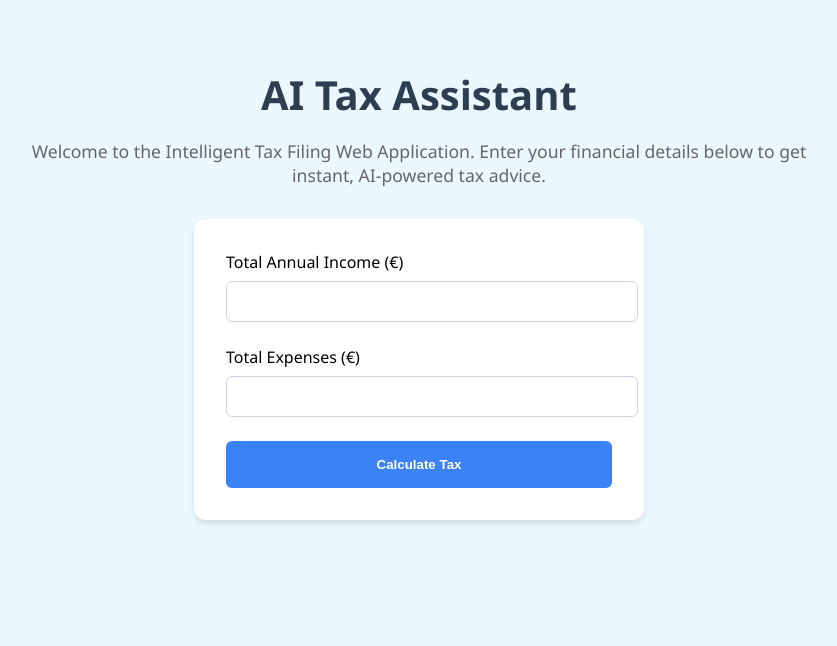
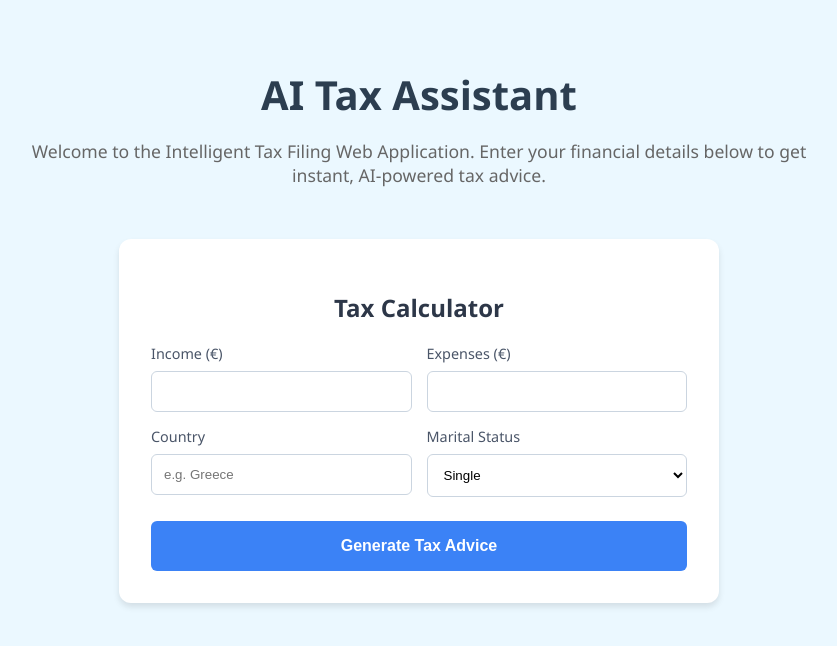
Before and after one commit to GeoNosX/Intelligent-Tax-Filing-Web-Application, a React app in the folder frontend/: page / in a window 1280 px wide. Shown: the top 646 px of the page, without its empty margins (221-1058 px from the left). Built offline with nearby package versions, Linux system fonts and the light colour scheme; the HTML template or start-up script is replaced by a standard one.

Commit message:
+Stream+New Interface

```diff
--- a/frontend/src/components/TaxForm.jsx
+++ b/frontend/src/components/TaxForm.jsx
@@ -5,98 +5,205 @@ function TaxForm() {
   const [formData, setFormData] = useState({
     income: '',
     expenses: '',
-    taxYear: '2025'
+    country: '',
+    marital_status: 'Single'
   });
 
-  // New state to store the response from Python
   const [result, setResult] = useState(null);
+  const [loading, setLoading] = useState(false);
+
+  const [chatQuestion, setChatQuestion] = useState('');
+  const [chatAnswer, setChatAnswer] = useState(''); // Initialize as empty string
+  const [chatLoading, setChatLoading] = useState(false);
 
   const handleChange = (e) => {
-    setFormData({
-      ...formData,
-      [e.target.name]: e.target.value
-    });
+    setFormData({ ...formData, [e.target.name]: e.target.value });
   };
 
+  // --- STREAM 1: Main Calculation ---
   const handleSubmit = async (e) => {
     e.preventDefault();
+    setLoading(true);
+    setResult(null);
+    setChatAnswer('');
 
-    // 1. Prepare the data (convert strings to numbers)
     const payload = {
       income: parseFloat(formData.income),
-      expenses: parseFloat(formData.expenses)
+      expenses: parseFloat(formData.expenses),
+      country: formData.country,
+      marital_status: formData.marital_status
     };
 
     try {
-      // 2. Send data to Python Backend
       const response = await fetch('http://127.0.0.1:8000/calculate-tax', {
         method: 'POST',
-        headers: {
-          'Content-Type': 'application/json',
-        },
+        headers: { 'Content-Type': 'application/json' },
         body: JSON.stringify(payload),
       });
 
-      // 3. Receive the calculation
-      const data = await response.json();
-      setResult(data); // Save the response to display it
+      const reader = response.body.getReader();
+      const decoder = new TextDecoder();
+      let done = false;
+      let isFirstChunk = true;
+      let currentAdvice = "";
+
+      while (!done) {
+        const { value, done: doneReading } = await reader.read();
+        done = doneReading;
+        if (done) break;
+
+        const chunkValue = decoder.decode(value, { stream: true });
+
+        if (isFirstChunk) {
+          const parts = chunkValue.split("\n");
+          if (parts[0]) {
+            const headerData = JSON.parse(parts[0]);
+            setResult({ ...headerData, advice: "" });
+          }
+          if (parts.length > 1) {
+            currentAdvice += parts.slice(1).join("\n");
+            setResult((prev) => ({ ...prev, advice: currentAdvice }));
+          }
+          isFirstChunk = false;
+        } else {
+          currentAdvice += chunkValue;
+          setResult((prev) => ({ ...prev, advice: currentAdvice }));
+        }
+      }
+    } catch (error) {
+      console.error(error);
+      alert("Error connecting to server.");
+    } finally {
+      setLoading(false);
+    }
+  };
+
+  // --- STREAM 2: Chat Question (NEWLY UPDATED) ---
+  const handleChatSubmit = async (e) => {
+    e.preventDefault();
+    if (!chatQuestion.trim()) return;
+
+    setChatLoading(true);
+    setChatAnswer(''); // Clear previous answer to start fresh
+
+    try {
+      const payload = {
+        question: chatQuestion,
+        income: parseFloat(formData.income),
+        expenses: parseFloat(formData.expenses),
+        country: formData.country,
+        marital_status: formData.marital_status,
+        tax_year: "2025"
+      };
+
+      const response = await fetch('http://127.0.0.1:8000/ask-question', {
+        method: 'POST',
+        headers: { 'Content-Type': 'application/json' },
+        body: JSON.stringify(payload),
+      });
+
+      if (!response.ok) throw new Error("Network error");
+
+      // NEW: Use Reader instead of response.json()
+      const reader = response.body.getReader();
+      const decoder = new TextDecoder();
+      let done = false;
+      let currentText = "";
+
+      while (!done) {
+        const { value, done: doneReading } = await reader.read();
+        done = doneReading;
+        if (done) break;
+
+        // Decode the stream chunk
+        const chunkValue = decoder.decode(value, { stream: true });
+
+        // Append to local variable and update state
+        currentText += chunkValue;
+        setChatAnswer(currentText);
+      }
 
     } catch (error) {
-      console.error("Error:", error);
-      alert("Failed to connect to the backend. Is it running?");
+      console.error(error);
+      alert("Chat Error");
+    } finally {
+      setChatLoading(false);
     }
   };
 
   return (
     <div style={styles.container}>
       <form onSubmit={handleSubmit} style={styles.form}>
-        <div style={styles.inputGroup}>
-          <label style={styles.label}>Total Annual Income (€)</label>
-          <input
-            type="number"
-            name="income"
-            value={formData.income}
-            onChange={handleChange}
-            required
-            style={styles.input}
-          />
+        <h2 style={{textAlign: 'center', color: '#2d3748', marginBottom: '20px'}}>Tax Calculator</h2>
+        <div style={styles.gridContainer}>
+          <div style={styles.inputGroup}>
+            <label style={styles.label}>Income (€)</label>
+            <input type="number" name="income" value={formData.income} onChange={handleChange} required style={styles.input} />
+          </div>
+          <div style={styles.inputGroup}>
+            <label style={styles.label}>Expenses (€)</label>
+            <input type="number" name="expenses" value={formData.expenses} onChange={handleChange} required style={styles.input} />
+          </div>
+          <div style={styles.inputGroup}>
+            <label style={styles.label}>Country</label>
+            <input type="text" name="country" placeholder="e.g. Greece" value={formData.country} onChange={handleChange} required style={styles.input} />
+          </div>
+          <div style={styles.inputGroup}>
+            <label style={styles.label}>Marital Status</label>
+            <select name="marital_status" value={formData.marital_status} onChange={handleChange} style={styles.select}>
+              <option value="Single">Single</option>
+              <option value="Married">Married</option>
+            </select>
+          </div>
         </div>
-
-        <div style={styles.inputGroup}>
-          <label style={styles.label}>Total Expenses (€)</label>
-          <input
-            type="number"
-            name="expenses"
-            value={formData.expenses}
-            onChange={handleChange}
-            required
-            style={styles.input}
-          />
-        </div>
-
-        <button type="submit" style={styles.button}>
-          Calculate Tax
+        <button type="submit" style={styles.button} disabled={loading}>
+          {loading ? 'Analyzing...' : 'Generate Tax Advice'}
         </button>
       </form>
 
-      {/* Display the Result from Python */}
       {result && (
         <div style={styles.resultBox}>
           <h3 style={{marginTop: 0, color: '#2c7a7b'}}>Analysis Result</h3>
-
           <div style={styles.summaryGrid}>
             <div style={styles.statItem}>
               <span style={styles.statLabel}>Taxable Income</span>
-              <span style={styles.statValue}>{result.taxable_income.toLocaleString()}€</span>
+              <span style={styles.statValue}>€{result.taxable_income?.toLocaleString()}</span>
             </div>
             <div style={styles.statItem}>
               <span style={styles.statLabel}>Est. Tax (23%)</span>
-              <span style={styles.statValue}>{result.estimated_tax.toLocaleString()}€</span>
+              <span style={styles.statValue}>€{result.estimated_tax?.toLocaleString()}</span>
             </div>
           </div>
-
           <div style={styles.markdownContent}>
             <ReactMarkdown>{result.advice}</ReactMarkdown>
+          </div>
+
+          <div style={styles.chatSection}>
+            <hr style={{border: '0', borderTop: '1px solid #cbd5e0', margin: '20px 0'}} />
+            <h4 style={{marginTop: 0, color: '#4a5568'}}>Ask a follow-up question:</h4>
+
+            <form onSubmit={handleChatSubmit} style={{display: 'flex', gap: '10px'}}>
+              <input
+                type="text"
+                value={chatQuestion}
+                onChange={(e) => setChatQuestion(e.target.value)}
+                placeholder="e.g., Can I deduct rent?"
+                style={styles.chatInput}
+              />
+              <button type="submit" style={styles.chatButton} disabled={chatLoading}>
+                {chatLoading ? '...' : 'Ask'}
+              </button>
+            </form>
+
+            {/* Only show the answer box if there is text in chatAnswer */}
+            {chatAnswer && (
+              <div style={styles.chatAnswer}>
+                <strong>AI Answer:</strong>
+                <div style={{marginTop: '5px'}}>
+                   <ReactMarkdown>{chatAnswer}</ReactMarkdown>
+                </div>
+              </div>
+            )}
           </div>
         </div>
       )}
@@ -105,57 +212,24 @@ function TaxForm() {
 }
 
 const styles = {
-  container: { maxWidth: '450px', margin: '0 auto' },
-  form: {
-    backgroundColor: '#ffffff',
-    padding: '2rem',
-    borderRadius: '12px',
-    boxShadow: '0 4px 6px rgba(0,0,0,0.1)',
-  },
-  inputGroup: { marginBottom: '1.5rem' },
-  label: { display: 'block', marginBottom: '0.5rem', fontWeight: '500' },
-  input: { width: '100%', padding: '0.75rem', borderRadius: '6px', border: '1px solid #cbd5e0' },
-  button: {
-    width: '100%', padding: '1rem', backgroundColor: '#3b82f6', color: 'white',
-    border: 'none', borderRadius: '6px', cursor: 'pointer', fontWeight: 'bold'
-  },
-
-  resultBox: {
-    marginTop: '25px',
-    padding: '20px',
-    backgroundColor: '#f0fff4',
-    border: '1px solid #c6f6d5',
-    borderRadius: '8px',
-    boxShadow: '0 2px 4px rgba(0,0,0,0.05)'
-  },
-  summaryGrid: {
-    display: 'grid',
-    gridTemplateColumns: '1fr 1fr',
-    gap: '15px',
-    marginBottom: '20px',
-    paddingBottom: '15px',
-    borderBottom: '1px solid #c6f6d5'
-  },
-  statItem: {
-    display: 'flex',
-    flexDirection: 'column',
-  },
-  statLabel: {
-    fontSize: '0.85rem',
-    color: '#4a5568',
-    textTransform: 'uppercase',
-    letterSpacing: '0.05em'
-  },
-  statValue: {
-    fontSize: '1.25rem',
-    fontWeight: 'bold',
-    color: '#2f855a'
-  },
-  markdownContent: {
-    lineHeight: '1.6',
-    color: '#2d3748',
-    fontSize: '0.95rem'
-  }
+  container: { maxWidth: '600px', margin: '0 auto', padding: '20px' },
+  form: { backgroundColor: '#fff', padding: '2rem', borderRadius: '12px', boxShadow: '0 4px 6px rgba(0,0,0,0.1)' },
+  gridContainer: { display: 'grid', gridTemplateColumns: '1fr 1fr', gap: '15px', marginBottom: '1.5rem' },
+  inputGroup: { marginBottom: '0' },
+  label: { display: 'block', marginBottom: '0.5rem', fontWeight: '500', fontSize: '0.9rem', color: '#4a5568' },
+  input: { width: '100%', padding: '0.75rem', borderRadius: '6px', border: '1px solid #cbd5e0', boxSizing: 'border-box' },
+  select: { width: '100%', padding: '0.75rem', borderRadius: '6px', border: '1px solid #cbd5e0', backgroundColor: 'white', boxSizing: 'border-box' },
+  button: { width: '100%', padding: '1rem', backgroundColor: '#3b82f6', color: 'white', border: 'none', borderRadius: '6px', cursor: 'pointer', fontWeight: 'bold', fontSize: '1rem' },
+  resultBox: { marginTop: '25px', padding: '20px', backgroundColor: '#f0fff4', border: '1px solid #c6f6d5', borderRadius: '8px', boxShadow: '0 2px 4px rgba(0,0,0,0.05)' },
+  summaryGrid: { display: 'grid', gridTemplateColumns: '1fr 1fr', gap: '15px', marginBottom: '20px', paddingBottom: '15px', borderBottom: '1px solid #c6f6d5' },
+  statItem: { display: 'flex', flexDirection: 'column' },
+  statLabel: { fontSize: '0.85rem', color: '#4a5568', textTransform: 'uppercase', letterSpacing: '0.05em' },
+  statValue: { fontSize: '1.25rem', fontWeight: 'bold', color: '#2f855a' },
+  markdownContent: { lineHeight: '1.6', color: '#2d3748', fontSize: '0.95rem' },
+  chatSection: { marginTop: '10px' },
+  chatInput: { flex: 1, padding: '0.75rem', borderRadius: '6px', border: '1px solid #cbd5e0' },
+  chatButton: { padding: '0 1.5rem', backgroundColor: '#2c7a7b', color: 'white', border: 'none', borderRadius: '6px', cursor: 'pointer', fontWeight: 'bold' },
+  chatAnswer: { marginTop: '15px', padding: '15px', backgroundColor: '#e6fffa', borderRadius: '6px', borderLeft: '4px solid #38b2ac', lineHeight: '1.5' }
 };
 
 export default TaxForm;
```
Also changed, not shown: 1 other file (tests, documents, lock files or other folders).
